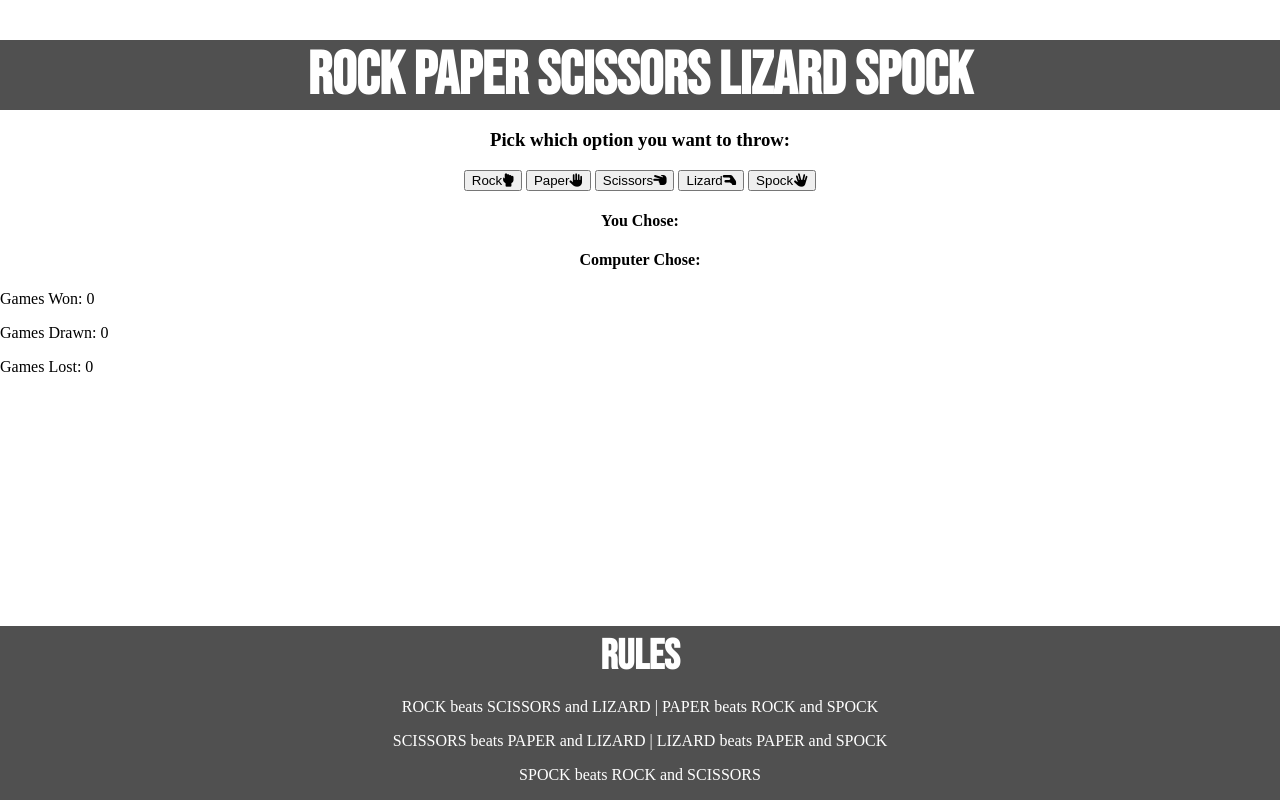
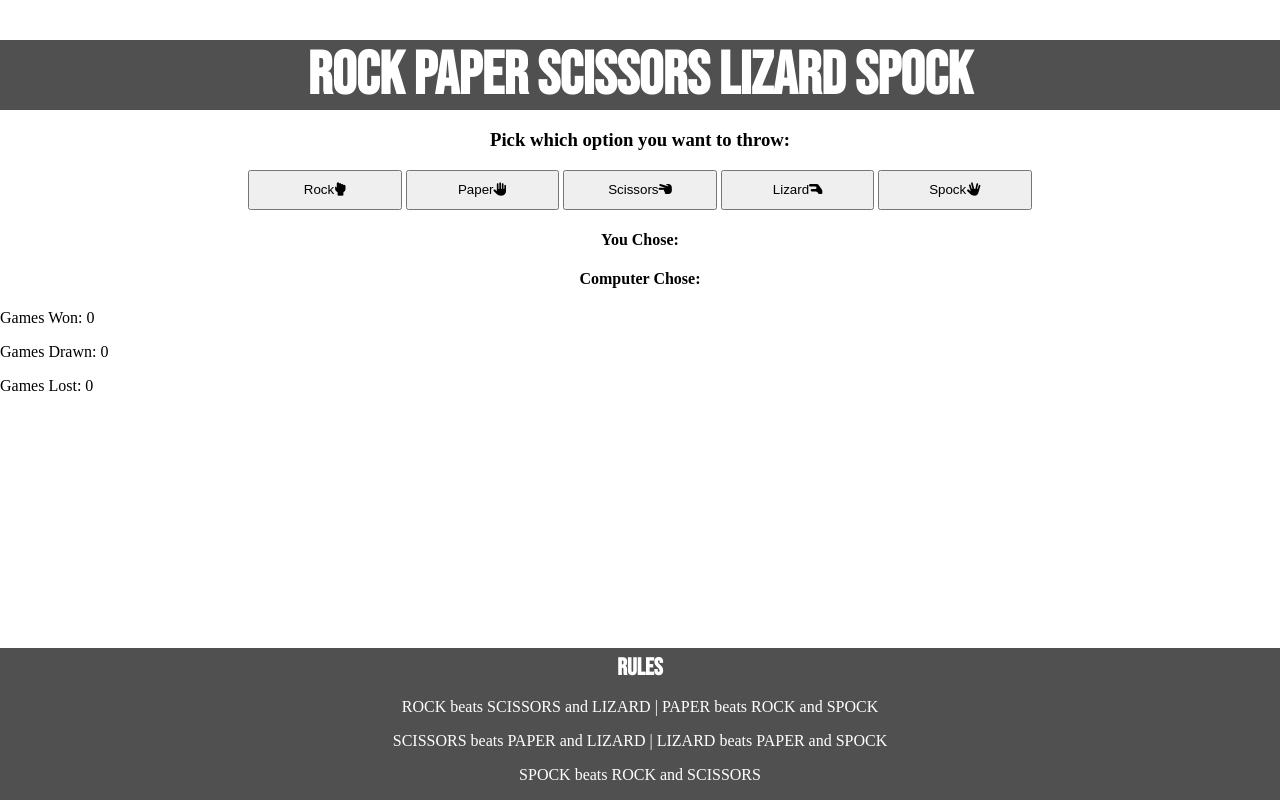
Before and after one commit to RoryMurchison/rock-paper-scissors-lizard-spock, a plain HTML site: page index.html in a window 1280 px wide. Drawn offline with Linux system fonts and the light colour scheme.

Commit message:
add basic css for .choice-button

```diff
--- a/assets/css/style.css
+++ b/assets/css/style.css
@@ -35,7 +35,6 @@ footer {
 
 footer > h2 {
     font-family: 'Bebas Neue', cursive;
-    font-size: 42px;
     margin: 0;
 }
 
@@ -46,3 +45,9 @@ footer > h2 {
     margin-right: auto;
     text-align: center;
 }
+
+.choice-button {
+    display: inline-block;
+    width: 15%;
+    height: 40px;
+}
```
